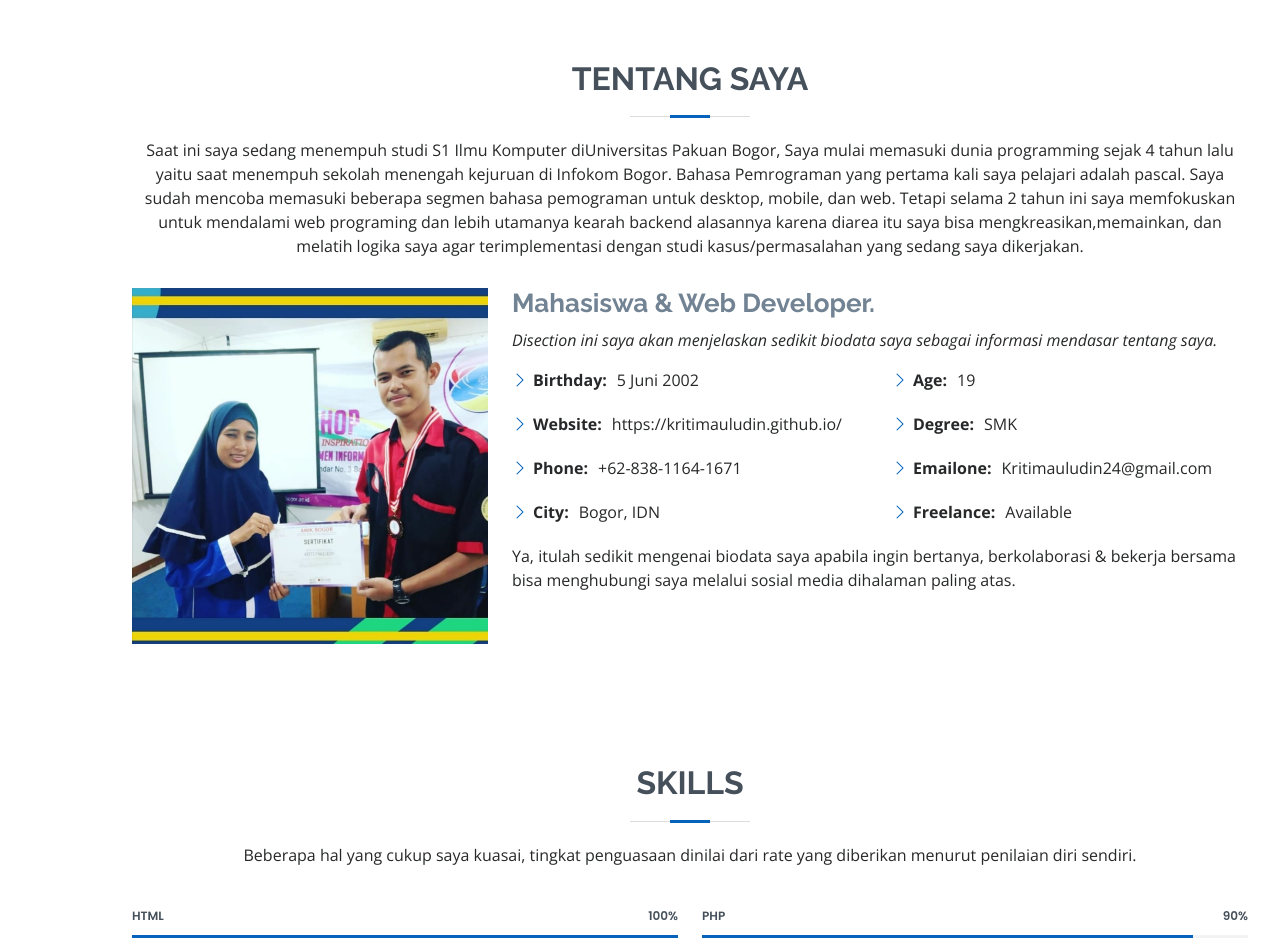
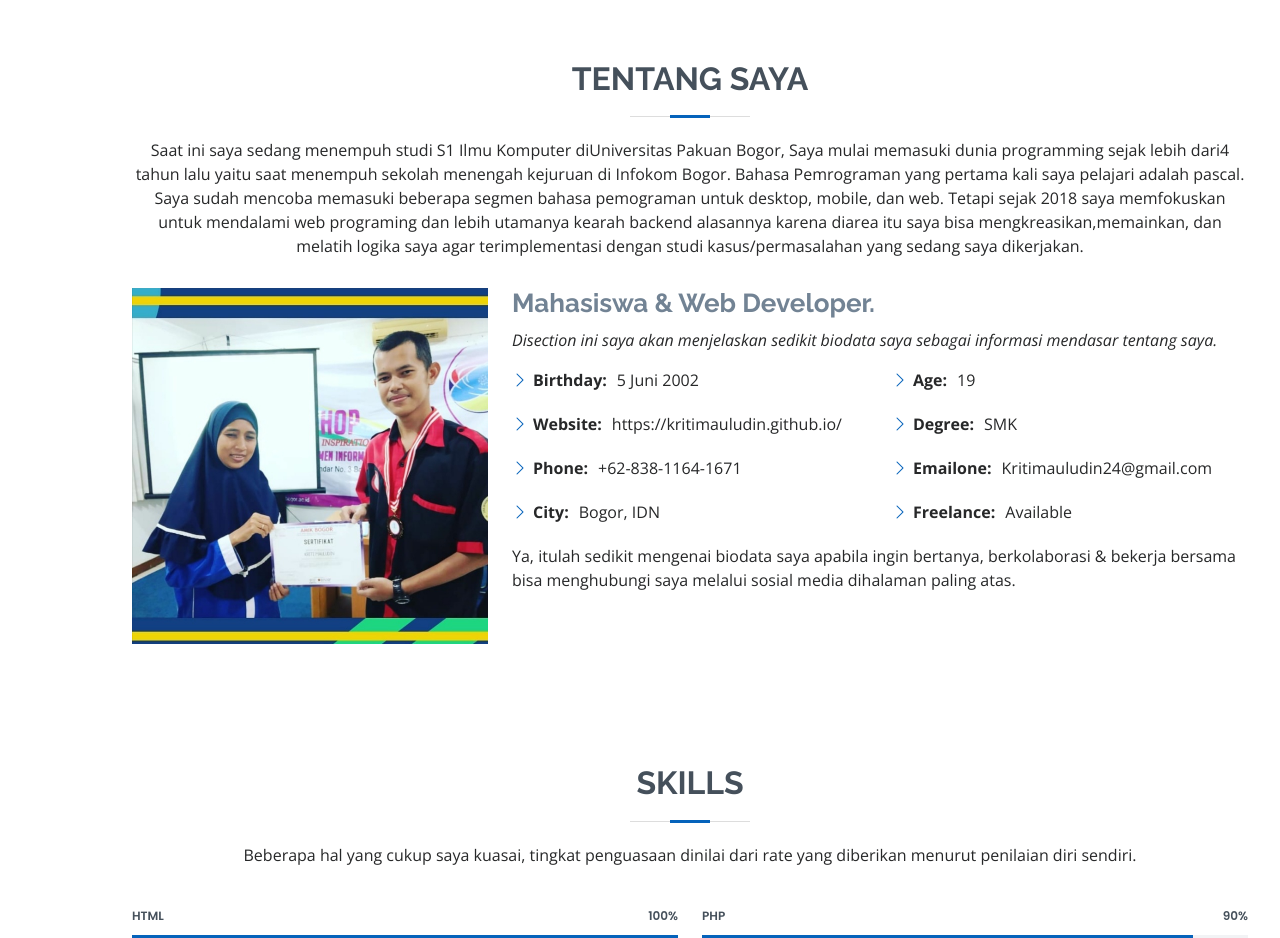
Before and after one commit to kritimauludin/kritimauludin.github.io, a plain HTML site: page index.html in a window 1280 px wide. Shown: the part 800-1738 px from the top of the page. Drawn offline with nearby package versions, Linux system fonts and the light colour scheme.

Commit message:
update index.html
update dibagian tetang saya untuk memperbaiki kosa kata.

```diff
--- a/index.html
+++ b/index.html
@@ -71,7 +71,7 @@
 
         <div class="section-title">
           <h2>Tentang Saya</h2>
-          <p>Saat ini saya sedang menempuh studi S1 Ilmu Komputer diUniversitas Pakuan Bogor, Saya mulai memasuki dunia programming sejak 4 tahun lalu yaitu saat menempuh sekolah menengah kejuruan di Infokom Bogor. Bahasa Pemrograman yang pertama kali saya pelajari adalah pascal. Saya sudah mencoba memasuki beberapa segmen bahasa pemograman untuk desktop, mobile, dan web. Tetapi selama 2 tahun ini saya memfokuskan untuk mendalami web programing
+          <p>Saat ini saya sedang menempuh studi S1 Ilmu Komputer diUniversitas Pakuan Bogor, Saya mulai memasuki dunia programming sejak lebih dari4 tahun lalu yaitu saat menempuh sekolah menengah kejuruan di Infokom Bogor. Bahasa Pemrograman yang pertama kali saya pelajari adalah pascal. Saya sudah mencoba memasuki beberapa segmen bahasa pemograman untuk desktop, mobile, dan web. Tetapi sejak 2018 saya memfokuskan untuk mendalami web programing
             dan lebih utamanya kearah backend alasannya karena diarea itu saya bisa mengkreasikan,memainkan, dan melatih logika saya agar terimplementasi dengan studi kasus/permasalahan yang sedang saya dikerjakan.
           </p>
         </div>
```
